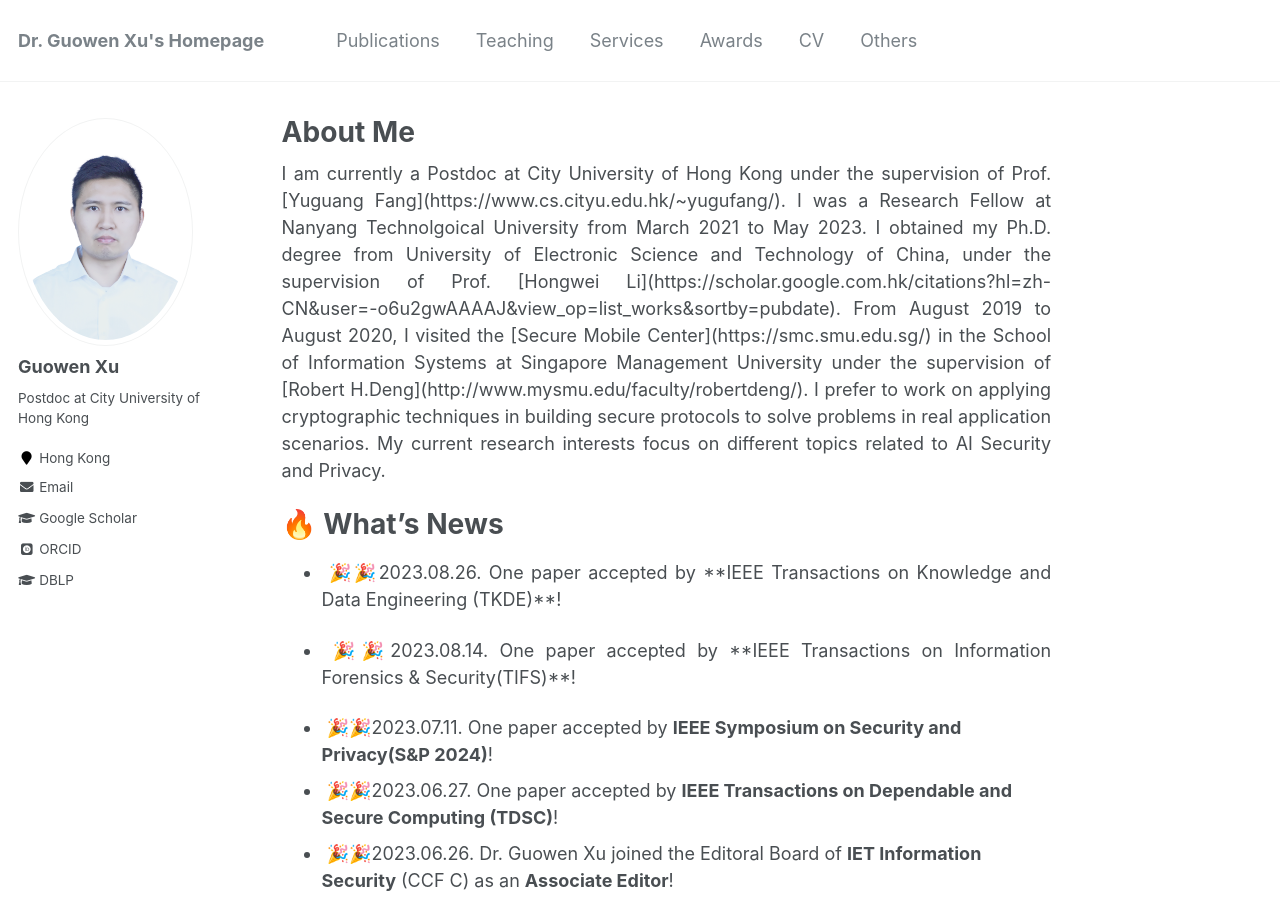
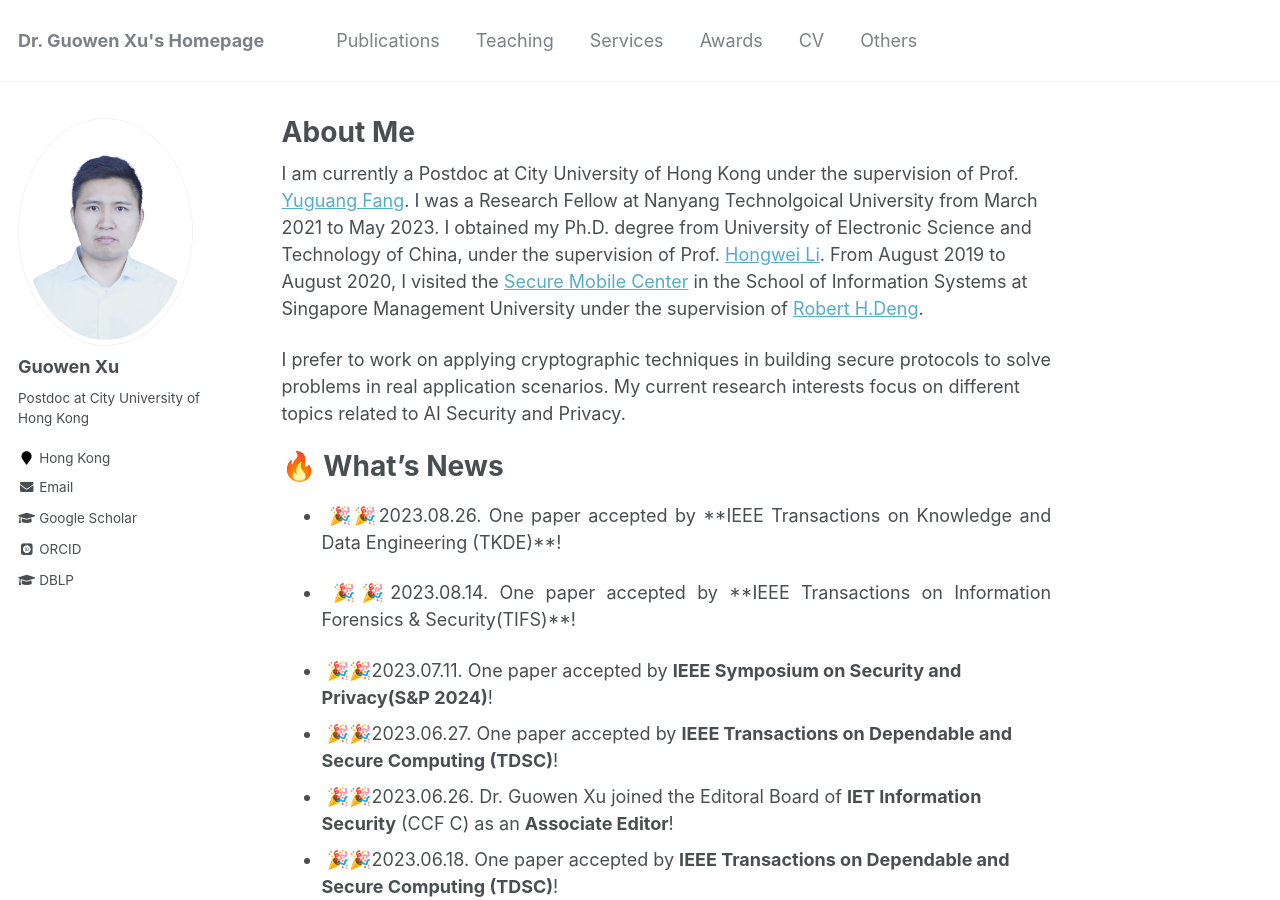
Before and after one commit to Guowen-xu/guowen-xu.github.io, a Jekyll site: the page built from _pages/about.md, in a window 1280 px wide and 900 px high. Built offline with Jekyll 4.4.1, drawn with Linux system fonts in a browser that asks for light colours; some web fonts are replaced.

Commit message:
Update about.md

```diff
--- a/_pages/about.md
+++ b/_pages/about.md
@@ -8,7 +8,9 @@ redirect_from:
   - /about.html
 ---
 
-<p align="justify">I am currently a Postdoc at City University of Hong Kong under the supervision of Prof. [Yuguang Fang](https://www.cs.cityu.edu.hk/~yugufang/). I was a  Research  Fellow at Nanyang Technolgoical University from March 2021 to May 2023. I obtained my Ph.D. degree from University of Electronic Science and Technology of China, under the supervision of Prof. [Hongwei Li](https://scholar.google.com.hk/citations?hl=zh-CN&user=-o6u2gwAAAAJ&view_op=list_works&sortby=pubdate).  From August 2019 to August 2020,  I visited the [Secure Mobile Center](https://smc.smu.edu.sg/) in the School of Information Systems at Singapore Management University under the supervision of [Robert H.Deng](http://www.mysmu.edu/faculty/robertdeng/).  I prefer to work on applying cryptographic techniques in building secure protocols to solve problems in real application scenarios. My current research interests focus on different topics related to AI Security and Privacy.</p>
+I am currently a Postdoc at City University of Hong Kong under the supervision of Prof. [Yuguang Fang](https://www.cs.cityu.edu.hk/~yugufang/). I was a  Research  Fellow at Nanyang Technolgoical University from March 2021 to May 2023. I obtained my Ph.D. degree from University of Electronic Science and Technology of China, under the supervision of Prof. [Hongwei Li](https://scholar.google.com.hk/citations?hl=zh-CN&user=-o6u2gwAAAAJ&view_op=list_works&sortby=pubdate).  From August 2019 to August 2020,  I visited the [Secure Mobile Center](https://smc.smu.edu.sg/) in the School of Information Systems at Singapore Management University under the supervision of [Robert H.Deng](http://www.mysmu.edu/faculty/robertdeng/).
+
+I prefer to work on applying cryptographic techniques in building secure protocols to solve problems in real application scenarios. My current research interests focus on different topics related to AI Security and Privacy.
 
 
   🔥 What's News
```
